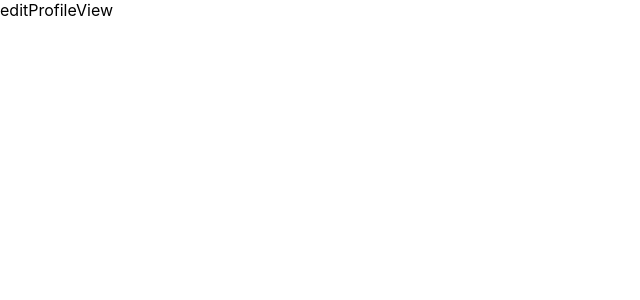
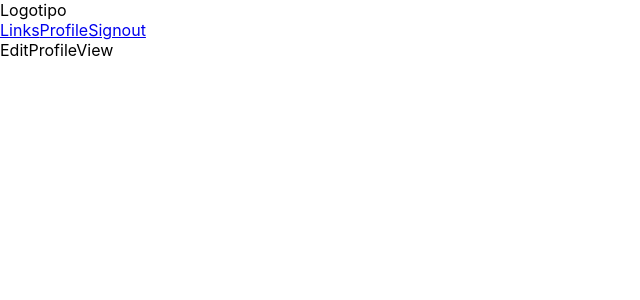
Before and after one commit to edisonprise/linktree-tutorial, a React (Create React App) app: page /dashboard/profile in a window 1280 px wide. Shown: the top 300 px of the page, without its empty margins (0-640 px from the left). Built offline with nearby package versions, Linux system fonts and the light colour scheme.

Commit message:
configuracion de ruta dashboard

```diff
--- /dev/null
+++ b/src/components/dashboardWrapper.jsx
@@ -0,0 +1,18 @@
+import React from "react";
+import { Link } from "react-router-dom";
+
+const DashboardWrapper = ({ children }) => {
+  return (
+    <div>
+      <nav>
+        <div>Logotipo</div>
+        <Link to="/dashboard">Links</Link>
+        <Link to="/dashboard/profile">Profile</Link>
+        <Link to="/signout">Signout</Link>
+      </nav>
+      <div>{children}</div>
+    </div>
+  );
+};
+
+export default DashboardWrapper;
--- a/src/routes/dashboardView.jsx
+++ b/src/routes/dashboardView.jsx
@@ -1,9 +1,55 @@
-import React from 'react'
+import AuthProvider from "../components/authProvider";
+import { Link, useNavigate } from "react-router-dom";
+import { useState } from "react";
+import DashboardWrapper from "../components/dashboardWrapper";
 
-const dashboardView = () => {
+const DashboardView = () => {
+  const navigate = useNavigate();
+  const [state, setState] = useState(0);
+  const [currentUser, setCurrentUser] = useState({});
+
+  function handleUserLoggedIn(user) {
+    setCurrentUser(user);
+    setState(2);
+  }
+  function handleUserNotRegistered(user) {
+    navigate("/login");
+    setState(3);
+  }
+  function handleUserNotLoggedIn() {
+    navigate("/login");
+  }
+
+  if (state === 0) {
+    return (
+      <AuthProvider
+        onUserLoggedIn={handleUserLoggedIn}
+        onUserNotLoggedIn={handleUserNotLoggedIn}
+        onUserNotRegistered={handleUserNotRegistered}
+      >
+        Loading...
+      </AuthProvider>
+    );
+  }
+  function handleOnSubmit(e) {
+    e.preventDefault();
+  }
   return (
-    <div>dashboardView</div>
-  )
-}
+    <DashboardWrapper>
+      <div>
+        <h1>Dashboard</h1>
+        <form action="" onSubmit={handleOnSubmit}>
+          <label htmlFor="title">Title</label>
+          <input type="text" name="title" />
 
-export default dashboardView
+          <label htmlFor="url">Url</label>
+          <input type="text" name="url" />
+
+          <input type="submit" value="Create new link" />
+        </form>
+      </div>
+    </DashboardWrapper>
+  );
+};
+
+export default DashboardView;
--- a/src/routes/editProfileView.jsx
+++ b/src/routes/editProfileView.jsx
@@ -1,7 +1,12 @@
 import React from "react";
+import DashboardWrapper from "../components/dashboardWrapper";
 
-const editProfileView = () => {
-  return <div>editProfileView</div>;
+const EditProfileView = () => {
+  return (
+    <DashboardWrapper>
+      <div>EditProfileView</div>
+    </DashboardWrapper>
+  );
 };
 
-export default editProfileView;
+export default EditProfileView;
```
